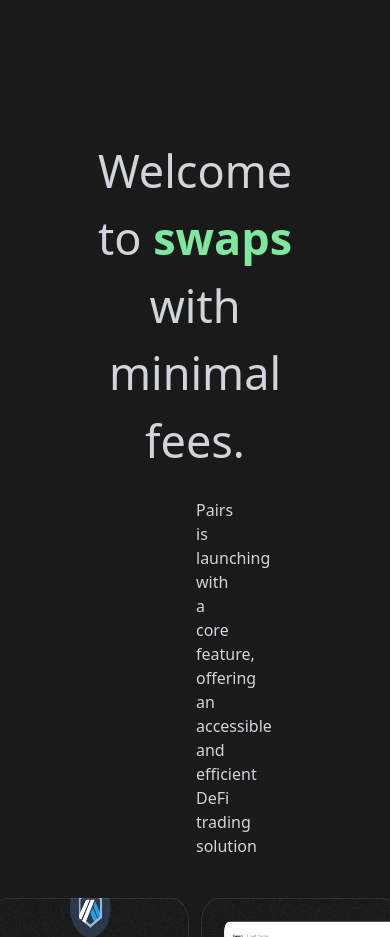
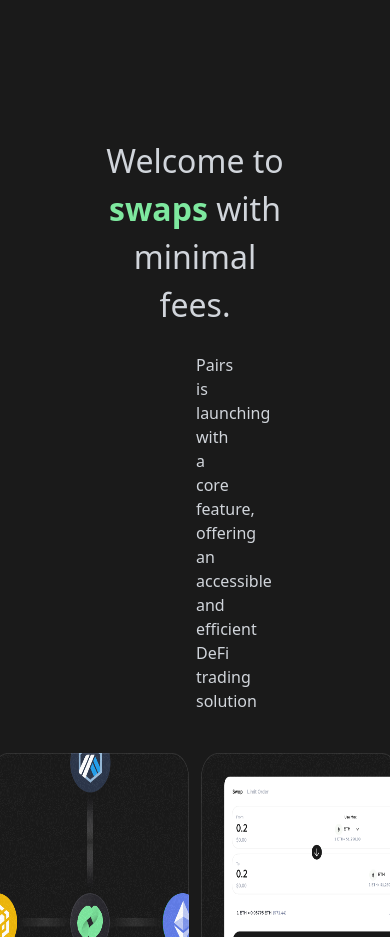
Before and after one commit to Haybesil/Pair-Connect, a React (Vite) app: page / in a window 390 px wide. Shown: the part 1400-2337 px from the top of the page. Built offline with nearby package versions, Linux system fonts and the light colour scheme.

Commit message:
Update Home.jsx

```diff
--- a/src/pages/Home.jsx
+++ b/src/pages/Home.jsx
@@ -38,14 +38,14 @@
             </div>
             <ButtonSolid text="Connect Wallet" />
           </nav>
-          <div className="wave-background pt-60 flex justify-between flex-col lg:flex-row pb-10"
-           style={{
-            backgroundImage: "url('/images/background1.gif')",
-            backgroundPosition: "center",
-            backgroundSize: "cover",
-            backgroundRepeat: "no-repeat",
-
-           }}
+          <div
+            className="wave-background pt-60 flex justify-between flex-col lg:flex-row pb-10"
+            style={{
+              backgroundImage: "url('/images/background1.gif')",
+              backgroundPosition: 'center',
+              backgroundSize: 'cover',
+              backgroundRepeat: 'no-repeat',
+            }}
           >
             <div className=" pl-0 lg:pl-11">
               <h3 className="text-[#00a848] text-[27px] font-medium text-center lg:text-left">
@@ -77,11 +77,12 @@
           </div>
           <div className="bg-[#1A1A1A] flex flex-col lg:flex-row justify-between px-24 py-24 gap-10 lg:gap-0">
             <div className="text-gray-300">
-              <h2 className="text-[45px] font-normal max-w-[500px] text-center lg:text-left">
+              <h2 className="text-[32px] sm:text-[36px] md:text-[40px] lg:text-[45px] font-normal max-w-[500px] text-center lg:text-left">
                 Welcome to{' '}
                 <span className="font-semibold text-[#7ee89f]">swaps</span> with
                 minimal fees.
               </h2>
+
               <p className="px-[100px] lg:px-0 lg:max-w-[500px] text-center lg:text-left pt-6">
                 Pairs is launching with a core feature, offering an accessible
                 and efficient DeFi trading solution
@@ -177,7 +178,7 @@
               </div>
             </div>
           </div>
-          <footer className=''>
+          <footer className="">
             <h1 className="text-[30px] lg:text-[55px] font-semibold text-center text-gray-400 px-40 pt-8">
               <span className="text-white">Learn</span> more about the Pairs
               vision and features in our upcoming Whitepaper
```
